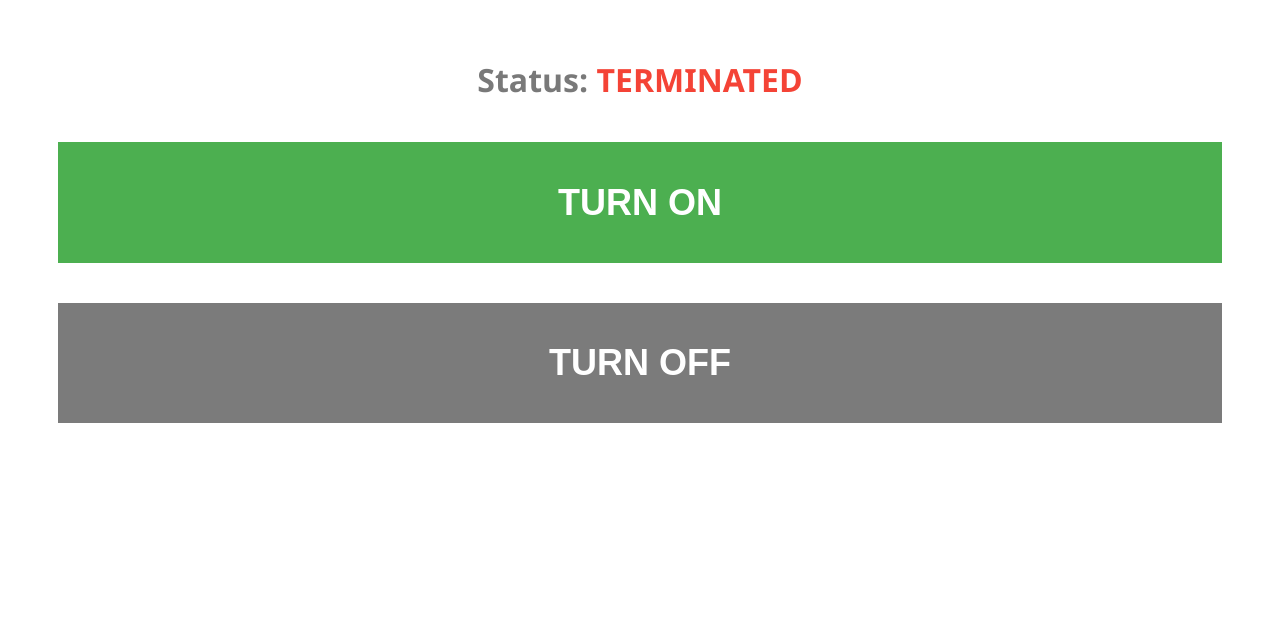
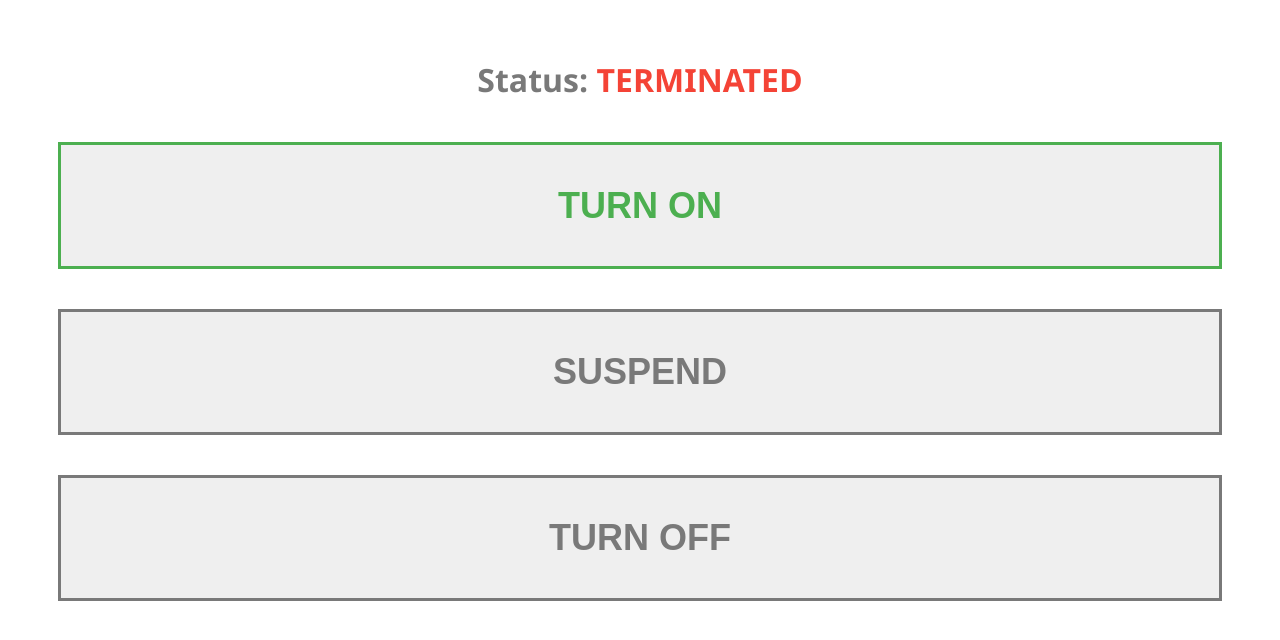
Before and after one commit to nkhanhtrn/code-cluster, a Flask app: template app/templates/homepage.html in a window 1280 px wide. Shown: the top 640 px of the page. Run offline with Flask 2, Linux system fonts and the light colour scheme; the template is opened without the code that fills it: most values are stand-ins (such as "Sample title", 1, 10 or a date in 2020); parts of the project's set-up code (start-up, migrations or seed data) failed here and were passed over.

Commit message:
add suspend

```diff
--- a/app/app.py
+++ b/app/app.py
@@ -26,6 +26,10 @@ def get_turnon():
     machine.turn_on()
     return redirect(f"https://{code_domain}", code=302)
 
+@app.route("/suspend")
+def get_suspend():
+    machine.suspend()
+    return redirect(f"/", code=302)
 
 @app.route("/turn-off")
 def get_turnoff():
--- a/app/templates/homepage.html
+++ b/app/templates/homepage.html
@@ -13,9 +13,8 @@
     }
 
     .button {
-      border: none;
-      color: white;
-      background-color: #7b7b7b;
+      border: 3px solid #797979;
+      color: #797979;
       padding: 15px 32px;
       text-align: center;
       text-decoration: none;
@@ -24,25 +23,41 @@
       width: calc(100% - 100px);
       margin: 20px 0;
       cursor: not-allowed;
+      transition-duration: 0.4s;
     }
 
-
     .button-on {
-      background-color: #4CAF50;
+      border-color: #4CAF50;
+      color: #4CAF50;
       cursor: pointer;
     }
 
     .button-on:hover {
-      background-color: #7adb7d;
+      background-color: #4CAF50;
+      color: white;
     }
 
+    .button-suspend {
+      border-color: #008CBA;
+      color: #008CBA;
+      cursor: pointer;
+    }
+
+    .button-suspend:hover {
+      background-color: #008CBA;
+      color: white;
+    }
+
+
     .button-off {
-      background-color: #f44336;
+      border-color: #f44336;
+      color: #f44336;
       cursor: pointer;
     }
 
     .button-off:hover {
       background-color: #fd8077;
+      color: white;
     }
 
     .status {
@@ -76,7 +91,11 @@
         </h1>
       </button>
     </a>
-
+    <a href="suspend">
+      <button class='button {% if status == "RUNNING" %} button-suspend {% endif %}'>
+        <h1>SUSPEND</h1>
+      </button>
+    </a>
     <a href="turn-off">
       <button class='button {% if status == "RUNNING" %} button-off {% endif %}'>
         <h1>TURN OFF</h1>
```
Also changed, not shown: app/cloud.py (+6 -2 lines).
